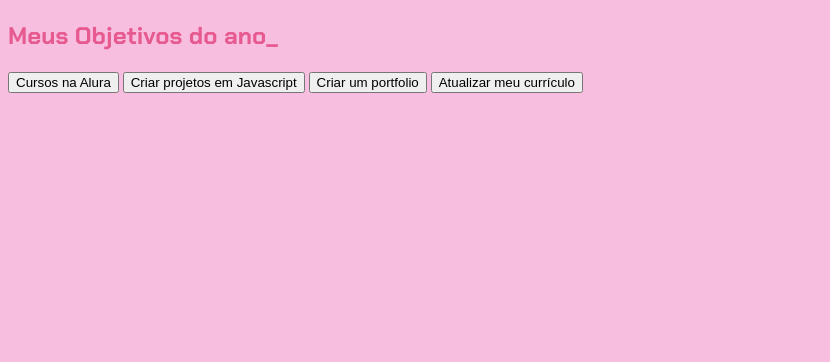
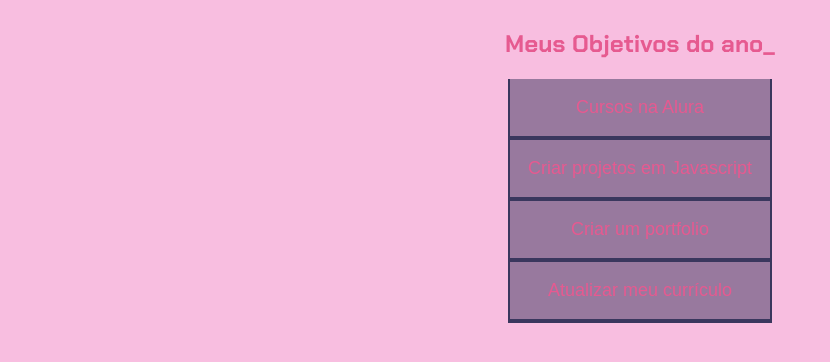
Before and after one commit to nahrimanbatista/prototico_nahriman_3c, a plain HTML site: page index.html in a window 1280 px wide. Shown: the whole page, without its empty margins (0-830 px from the left). Drawn offline with Linux system fonts and the light colour scheme.

Commit message:
yjkhujuyo

```diff
--- a/style.css
+++ b/style.css
@@ -13,3 +13,64 @@ body {
             color: var(--branco);
                 font-family: 'Chakra Petch', sans-serif;
 }
+
+.conteudo-principal {
+        display: flex;
+            flex-direction: column;
+                justify-content: center;
+                    align-items: center;
+                        max-width: 1200px;
+                            width: 100%;
+                                margin: 0 auto;
+                                }
+                      }
+
+                   .titulo-principal {
+                        text-align: left;
+                            width: 100%;
+                                font-size: 32px;
+                                }
+
+                                .titulo-principal span {
+                                        color: var(--verde);
+                                        }.botao {
+                                                font-family: "Crakra Petch", sans-serif;
+                                                    background-color: var(--botao-inativo);
+                                                        color: var(--branco);
+                                                            display: flex;
+                                                                justify-content: center;
+                                                                    padding: 1em;
+                                                                        font-size: 18px;
+                                                                            align-items: center;
+                                                                                width: 100%;
+
+                                        }.botao {
+                                                font-family: "Crakra Petch", sans-serif;
+                                                    background-color: var(--botao-inativo);
+                                                        color: var(--branco);
+                                                            display: flex;
+                                                                justify-content: center;
+                                                                    padding: 1em;
+                                                                        font-size: 18px;
+                                                                            align-items: center;
+                                                                                width: 100%;
+
+                                        }
+
+                                        .botao {
+                                            font-family: "Crakra Petch", sans-serif;
+                                                background-color: var(--botao-inativo);
+                                                    color: var(--branco);
+                                                        display: flex;
+                                                            justify-content: center;
+                                                                padding: 1em;
+                                                                    font-size: 18px;
+                                                                        align-items: center;
+                                                                            width: 100%;
+                                                   border-bottom: 4px solid var(--botao-ativo);
+                                                       border-left: 2px solid var(--botao-ativo);
+                                                           border-right: 2px solid var(--botao-ativo);
+                                                               border-top: none;
+
+
+                                }
```
